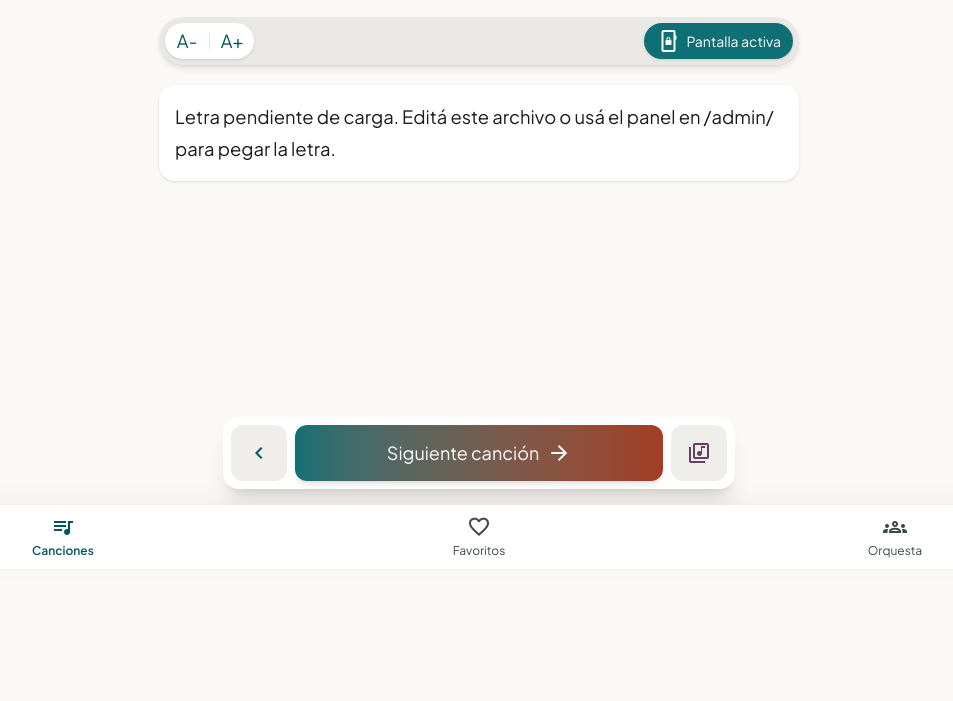
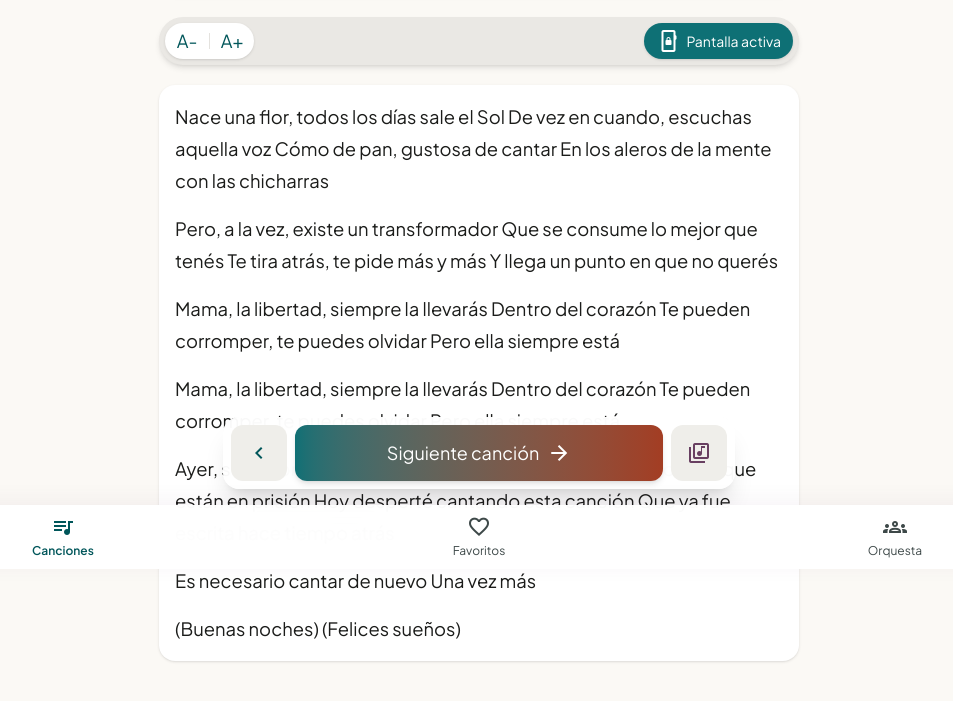
Before and after one commit to oscarvh/ohana, an Eleventy site: page src/content/canciones/inconsciente-colectivo.md in a window 1280 px wide. Shown: the part 231-932 px from the top of the page, without its empty margins (161-1114 px from the left). Before the commit the page ends 800 px from the top, so only its background shows below. Built offline with nearby package versions, Linux system fonts and the light colour scheme; Eleventy itself is replaced by a stand-in of ours; files that its build step writes are made by us from their sources; a web font is replaced by a local one.

Commit message:
Editar canción "Inconsciente Colectivo" desde el CMS

```diff
--- a/src/content/canciones/inconsciente-colectivo.md
+++ b/src/content/canciones/inconsciente-colectivo.md
@@ -4,4 +4,34 @@ autor: "Charly García"
 categoria: "Otra"
 orden: 1
 ---
-Letra pendiente de carga. Editá este archivo o usá el panel en /admin/ para pegar la letra.
+
+Nace una flor, todos los días sale el Sol
+De vez en cuando, escuchas aquella voz
+Cómo de pan, gustosa de cantar
+En los aleros de la mente con las chicharras
+
+Pero, a la vez, existe un transformador
+Que se consume lo mejor que tenés
+Te tira atrás, te pide más y más
+Y llega un punto en que no querés
+
+Mama, la libertad, siempre la llevarás
+Dentro del corazón
+Te pueden corromper, te puedes olvidar
+Pero ella siempre está
+
+Mama, la libertad, siempre la llevarás
+Dentro del corazón
+Te pueden corromper, te puedes olvidar
+Pero ella siempre está
+
+Ayer, soñé con los hambrientos, los locos
+Los que se fueron, los que están en prisión
+Hoy desperté cantando esta canción
+Que ya fue escrita hace tiempo atrás
+
+Es necesario cantar de nuevo
+Una vez más
+
+(Buenas noches)
+(Felices sueños)
```
